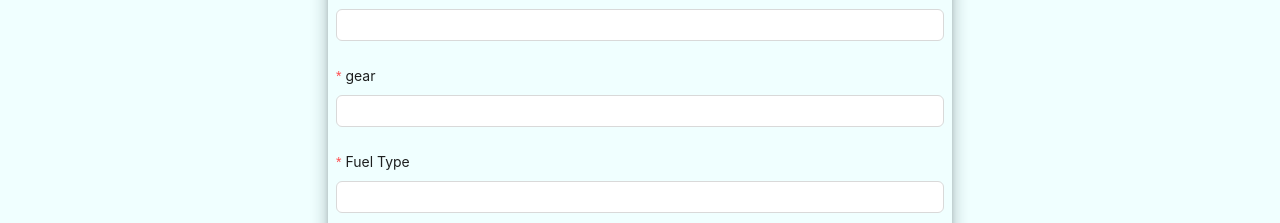
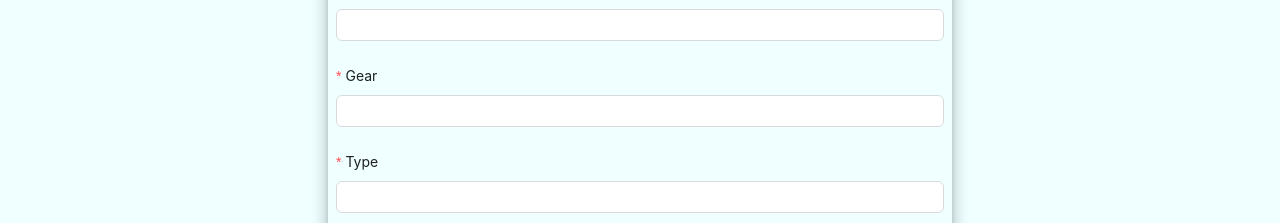
Before and after one commit to rishikeshvk/PedalPal, a React (Create React App) app in the folder client/: page /addbicycle in a window 1280 px wide. Shown: the part 388-611 px from the top of the page. Built offline with nearby package versions, Linux system fonts and the light colour scheme; sample sign-in values are in the browser's storage.

Commit message:
Final changes

```diff
--- a/client/src/pages/AddBicycle.js
+++ b/client/src/pages/AddBicycle.js
@@ -34,10 +34,10 @@ function AddBicycle() {
                            <Form.Item name='rentPerHour' label='Rent per hour' rules={[{required: true}]}>
                                <Input/>
                            </Form.Item>
-                           <Form.Item name='gear' label='gear' rules={[{required: true}]}>
+                           <Form.Item name='gear' label='Gear' rules={[{required: true}]}>
                                <Input/>
                            </Form.Item>
-                           <Form.Item name='type' label='Fuel Type' rules={[{required: true}]}>
+                           <Form.Item name='type' label='Type' rules={[{required: true}]}>
                                <Input/>
                            </Form.Item>
 
--- a/client/src/pages/Login.js
+++ b/client/src/pages/Login.js
@@ -23,11 +23,12 @@ function Login() {
 
                 <Col lg={16} style={{position: 'relative'}}>
                     <img
+                    alt='bicycle'
                     className='w-100'
                     data-aos='slide-right'
                     data-aos-duration='1500'
                     src="https://askproject.net/venturo/wp-content/uploads/sites/84/2022/06/josh-nuttall-eTrHMJwI5ro-unsplash.jpg"/>
-                     <h1 className='login-logo'>PEDALPAL</h1>
+                     {/* <h1 className='login-logo'>PEDALPAL</h1> */}
                 </Col>
                 <Col lg={8} className='text-left p-5'>
                     <Form layout='vertical' className='login-form p-5' onFinish={onFinish}>
--- a/client/src/pages/Register.js
+++ b/client/src/pages/Register.js
@@ -27,7 +27,7 @@ function Register() {
            data-aos='slide-left'
            data-aos-duration='1500'
           src="https://askproject.net/venturo/wp-content/uploads/sites/84/2022/06/josh-nuttall-eTrHMJwI5ro-unsplash.jpg" />
-          <h1 className="login-logo">PEDALPAL</h1>
+          {/* <h1 className="login-logo">PEDALPAL</h1> */}
         </Col>
         <Col lg={8} className="text-left p-5">
           <Form layout="vertical" className="login-form p-5" onFinish={onFinish}>
--- a/client/src/redux/actions/rentalActions.js
+++ b/client/src/redux/actions/rentalActions.js
@@ -4,7 +4,7 @@ export const rentBicycle = (reqObj) => async (dispatch) => {
   dispatch({ type: "LOADING", payload: true });
 
   try {
-     await axios.post("/api/rentals/bookbicycle" , reqObj);
+    await axios.post("/api/rentals/rentbicycle" , reqObj);
 
     dispatch({ type: "LOADING", payload: false });
     message.success("Your bicycle booked successfully");
```
Also changed, not shown: 1 other file (tests, documents, lock files or other folders).
